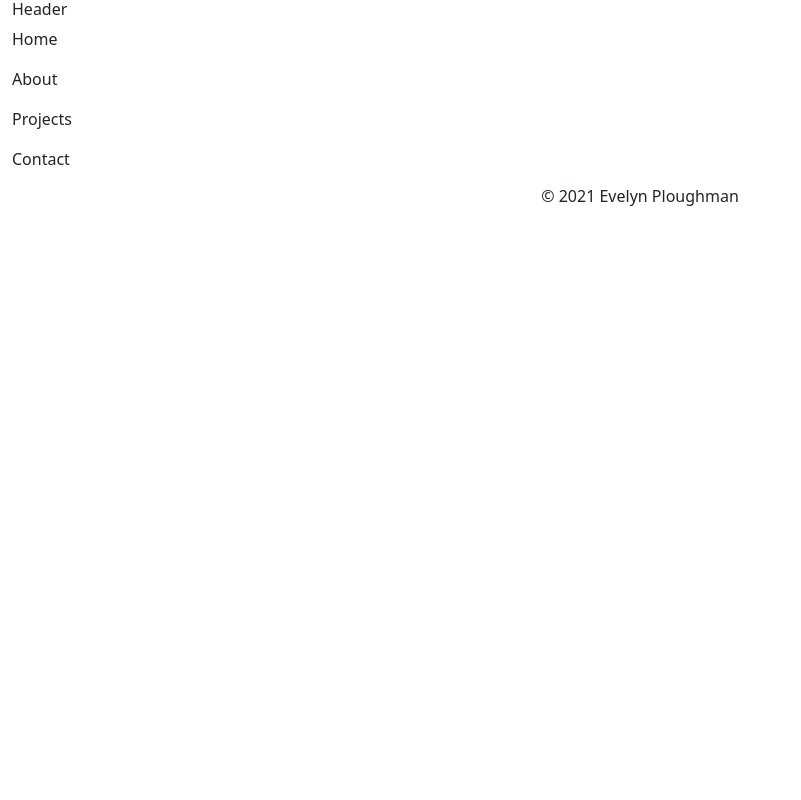
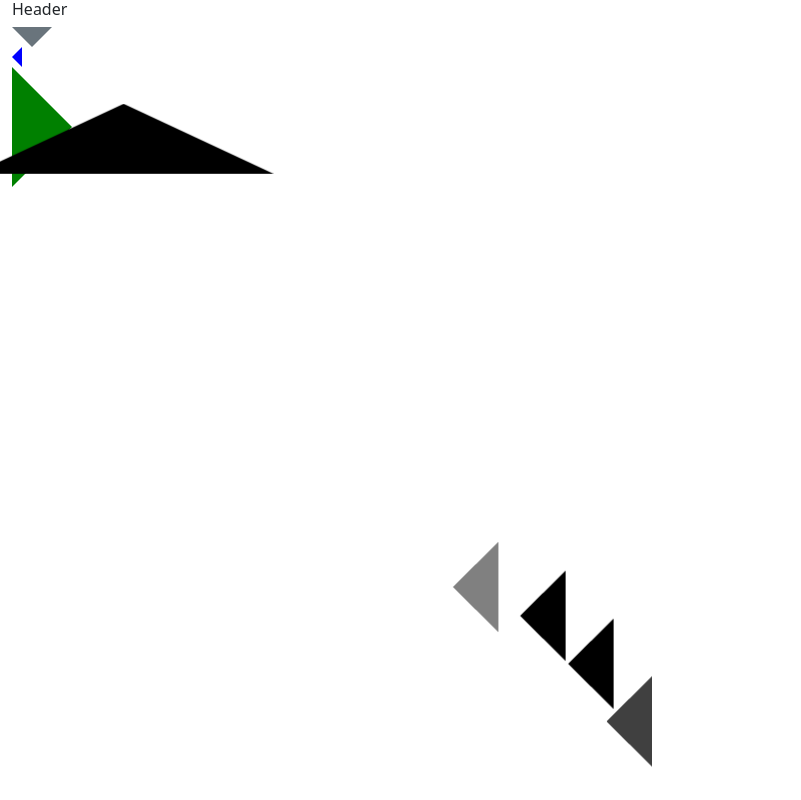
Before and after one commit to evelynAnais/evelynAnaisP, a React (Create React App) app: page / in a window 1280 px wide. Shown: the top 800 px of the page, without its empty margins (0-801 px from the left). Built offline with nearby package versions, Linux system fonts and the light colour scheme.

Commit message:
trianagle animation with css

```diff
--- a/src/App.js
+++ b/src/App.js
@@ -16,6 +16,5 @@ export default function App() {
       <Contact />
       <Footer />
     </main>
-
   );
 }
--- a/src/pages/home/Home.css
+++ b/src/pages/home/Home.css
@@ -0,0 +1,86 @@
+.tri-one {
+  width: 0;
+  height: 0;
+  border-left: 150px solid transparent;
+  border-right: 150px solid transparent;
+  border-bottom: 70px solid black;
+}
+
+.arrow-down {
+  width: 0;
+  height: 0;
+  border-left: 20px solid transparent;
+  border-right: 20px solid transparent;
+
+  border-top: 20px solid #69747C;
+}
+
+.arrow-right {
+  width: 0;
+  height: 0;
+  border-top: 60px solid transparent;
+  border-bottom: 60px solid transparent;
+
+  border-left: 60px solid green;
+}
+
+.arrow-left {
+  width: 0;
+  height: 0;
+  border-top: 10px solid transparent;
+  border-bottom: 10px solid transparent;
+
+  border-right:10px solid blue;
+}
+
+
+
+
+
+#arrowAnim {
+  width: 100vw;
+  height: 100vh;
+  display: flex;
+  justify-content: center;
+  align-items: center;
+}
+
+.arrow {
+  width: 5vw;
+  height: 5vw;
+  border: 2.5vw solid;
+  border-color: black transparent transparent black;
+  transform: rotate(-45deg);
+}
+
+.arrowSliding {
+  position: absolute;
+  -webkit-animation: slide 4s linear infinite;
+          animation: slide 4s linear infinite;
+}
+
+.delay1 {
+  -webkit-animation-delay: 1s;
+    animation-delay: 1s;
+}
+.delay2 {
+  -webkit-animation-delay: 2s;
+    animation-delay: 2s;
+}
+.delay3 {
+  -webkit-animation-delay: 3s;
+    animation-delay: 3s;
+}
+
+@-webkit-keyframes slide {
+  0% { opacity:0; transform: translateY(15vh); }
+  20% { opacity:1; transform: translateY(9vh); }
+  80% { opacity:1; transform: translateY(-9vh); }
+  100% { opacity:0; transform: translateY(-15vh); }
+}
+@keyframes slide {
+  0% { opacity:0; transform: translateY(15vw); }
+  20% { opacity:1; transform: translateY(9vw); }
+  80% { opacity:1; transform: translateX(-9vw); }
+  100% { opacity:0; transform: translateX(-15vw); }
+}
--- a/src/pages/home/Home.js
+++ b/src/pages/home/Home.js
@@ -3,7 +3,29 @@ import './Home.css';
 export default function Home() {
   return(
     <section>
-      <p>Home</p>
+      <div className="arrowSliding">
+        <div className='tri-one'></div>
+      </div>
+
+      <div class="arrow-down"></div>
+      <div class="arrow-left"></div>
+      <div class="arrow-right"></div>
+
+      <div id="arrowAnim">
+        <div className="arrowSliding">
+          <div className="arrow"></div>
+        </div>
+        <div className="arrowSliding delay1">
+          <div className="arrow"></div>
+        </div>
+        <div className="arrowSliding delay2">
+          <div className="arrow"></div>
+        </div>
+        <div className="arrowSliding delay3">
+          <div className="arrow"></div>
+        </div>
+      </div>
+
     </section>
   );
 }
```
